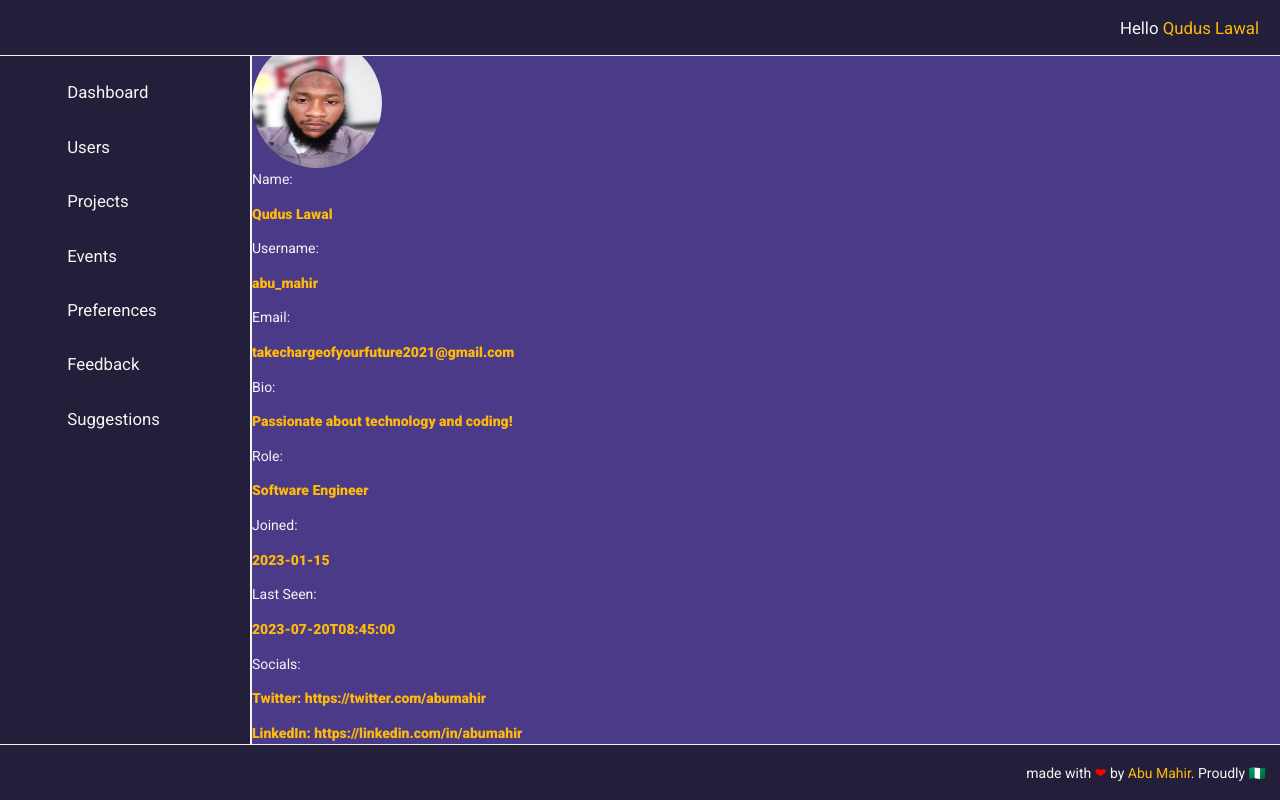
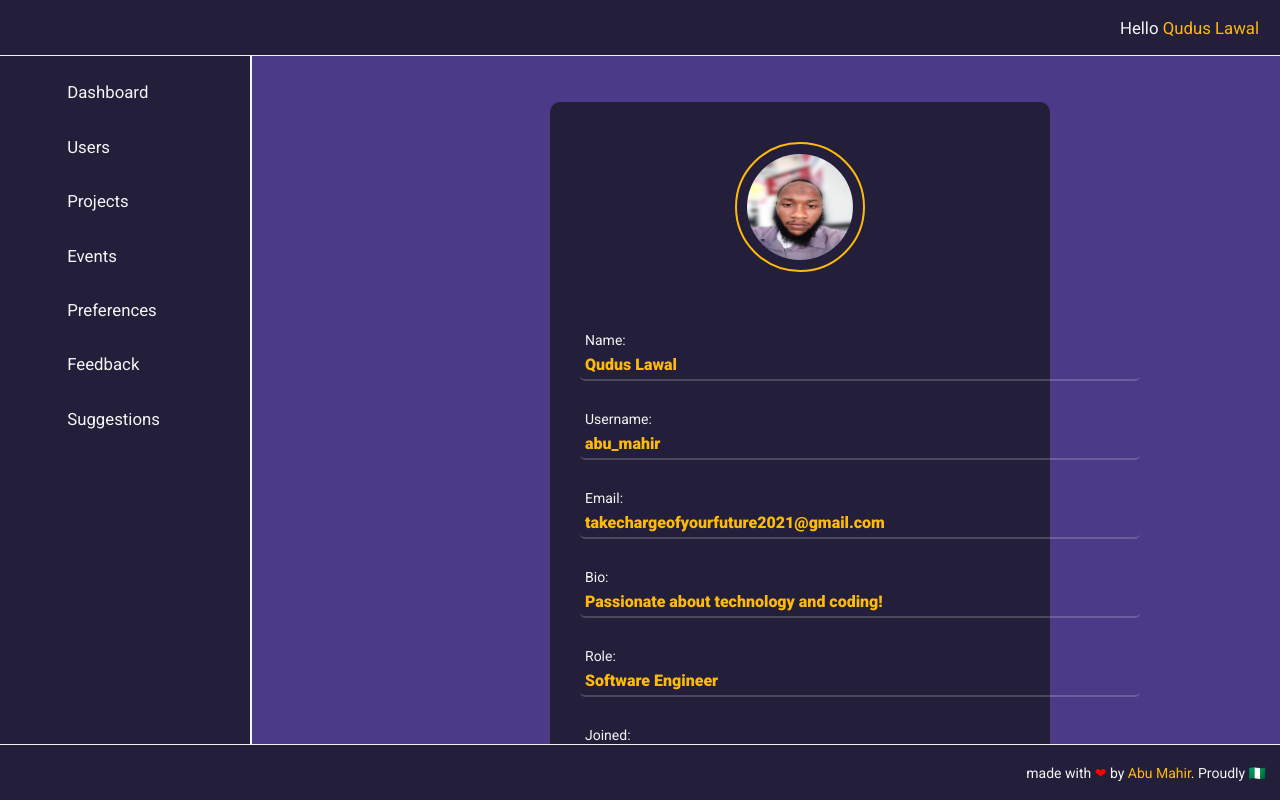
Before and after one commit to AbuMahir980/react-dashboard, a React (Vite) app: page /dashboard/users in a window 1280 px wide. Shown: the top 800 px of the page. Built offline with nearby package versions, Linux system fonts and the light colour scheme.

Commit message:
Change contents color choice

```diff
--- a/src/components/Dashboard/Users.jsx
+++ b/src/components/Dashboard/Users.jsx
@@ -10,14 +10,13 @@ const Users = (props) => {
 
     return(
         <>
-            <div className="contents">
+            <div>
                 <Header user={Userprofile}/>
                 <Sidebar />
-                <main className="content">
-                    <div className="contents">
+                <main className="contents">
+                    <div className="content-min">
                         <img src={HeadShot} alt={`HeadShot of ${user.fullName}`}  style={{width: user.imageSize, height: user.imageSize, borderRadius: 100}}/>
-                    </div>
-                    <div>
+                        <div className="texts">
                             <div>
                                 Name:
                                 <h4 className="colors">{user.fullName}</h4>
@@ -53,6 +52,8 @@ const Users = (props) => {
                                 <h4 className="colors">Twitter{user.socialLinks.github}</h4>
                             </div>
                         </div>
+                    </div>
+
                 </main>
                 <Footer />
             </div>
--- a/src/css/users.css
+++ b/src/css/users.css
@@ -1,3 +1,49 @@
 .colors {
+    /* color: #B0BDD3; */
     color: #FDBA0B;
+    font-size: 16px;
+    margin-top: 5px;
+    font-weight: 600;
+    line-height: 1.5;
+    margin-bottom: 2px;
 }
+.contents{
+    display: flex;
+    flex-direction: column;
+    justify-content: center;
+    align-items: top;
+    flex: 1;
+    padding: 10px 0px;
+    /* width: 100%; */
+    margin: 3em 0;
+}
+.contents .content-min{
+    display: flex;
+    flex-direction: column;
+    justify-content: start;
+    align-items: start;
+    /* margin: 50px 300px; */
+    margin: 50px 0px;
+    margin-left: 550px;
+    background-color: #231E39;
+    padding: 40px 30px;
+    max-width: 500px;
+    border-radius: 10px;
+    text-align: start;
+}
+
+.contents .content-min img{
+    align-self: flex-start;
+    margin: 0px auto;
+    margin-bottom: 30px;
+    border: 2px solid #FDBA0B;
+    padding: 10px;
+}
+.contents .content-min .texts div{
+    border-bottom: 2px solid rgba(245, 245, 245, 0.192);
+    /* background-color: #B0BDD3; */
+    margin-top: 30px;
+    width: 70vh;
+    border-radius: 5px;
+    padding-left: 5px;
+}
```
Lines whose indentation alone changed are shown as unchanged.
